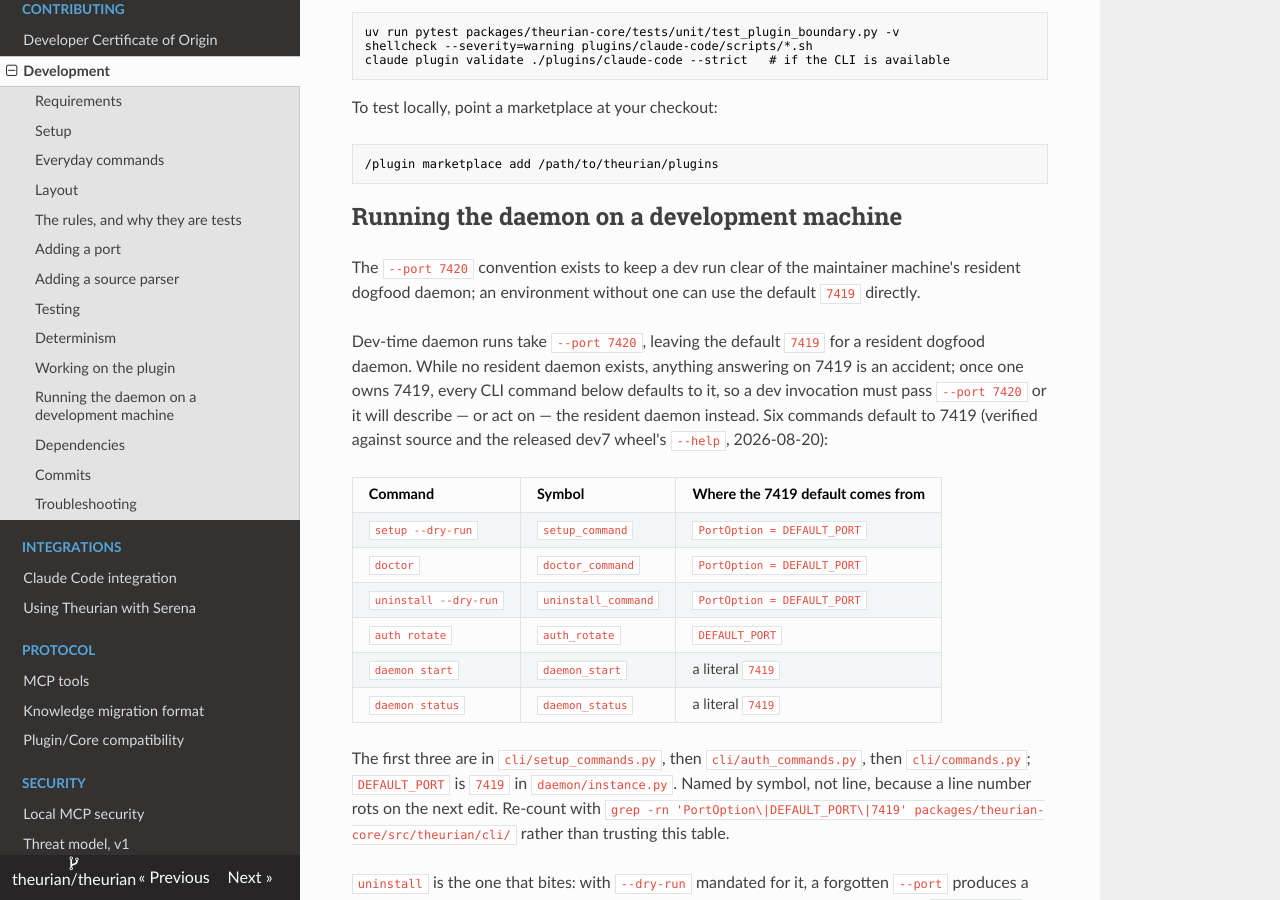
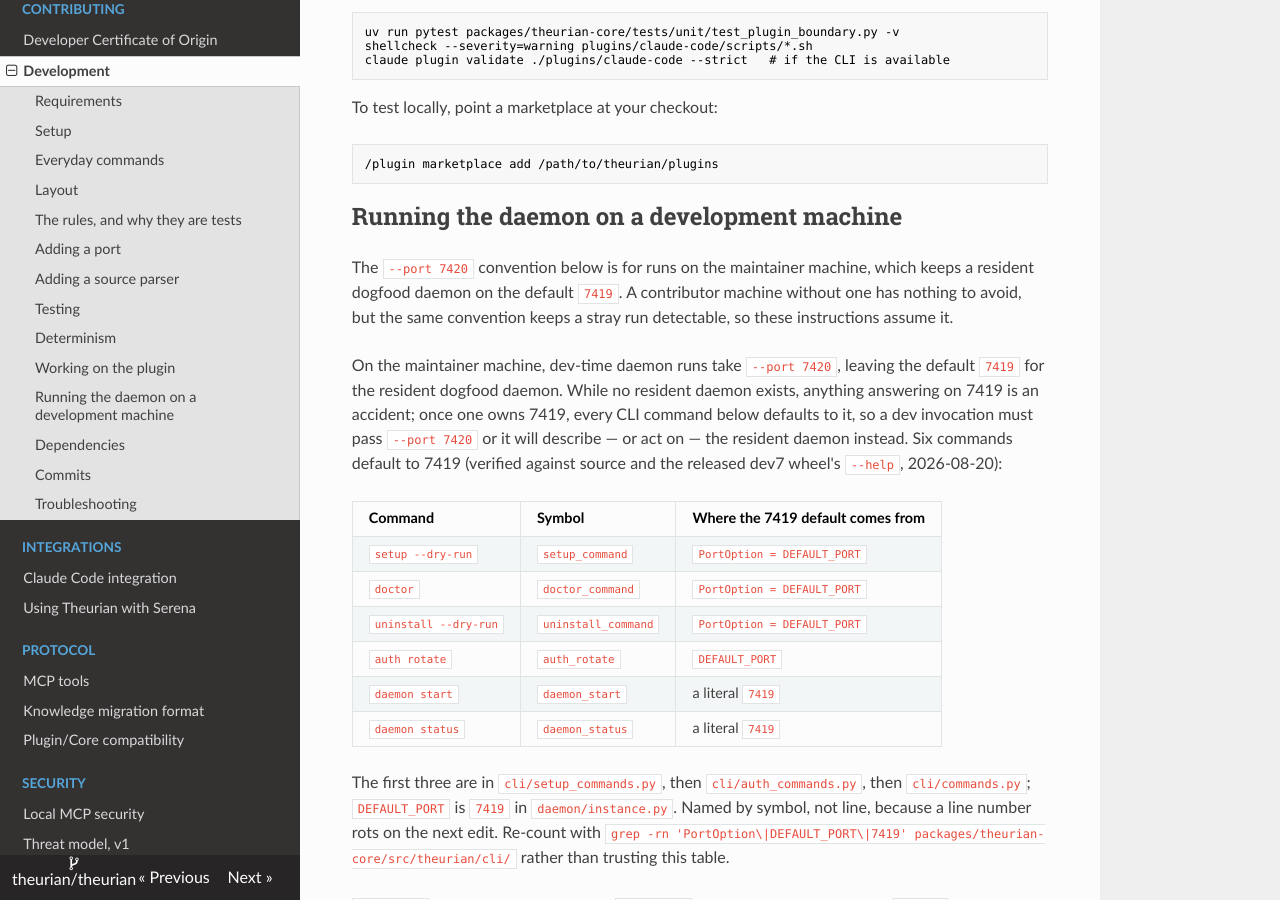
Before and after one commit to theurian/theurian, an MkDocs documentation site: the page built from docs/contributing/development.md, in a window 1280 px wide and 900 px high, scrolled down 3217 px. Built offline with MkDocs 1.6.1, drawn with Linux system fonts in a browser that asks for light colours.

Commit message:
docs: scope the dev-port section to one machine, not two answers
The sentence added to place the reader granted a contributor machine the
default `7419`, which the next paragraph calls an accident — same state,
opposite instructions. Scope the section to the maintainer machine
instead: a contributor machine has nothing to avoid, but keeping the
convention is what makes a stray run detectable, so the instructions
assume it. No sentence in the section now permits a dev run on 7419.

Two smaller ones from the same read. In CLAUDE.md the six commands
needing `--port 7420` read as conditional on a resident daemon existing;
the need is unconditional — without it the "anything on 7419 is the
accident" detection breaks — and the resident daemon only makes the
consequence heavier. And the tests specialist's mutation fence was
narrower than the one in CLAUDE.md: it named the shared-tree case but
not the `git checkout --` cleanup in a tree holding uncommitted work,
which is the path that actually cost an uncommitted fix.

Review-Finding: code-review HIGH — the reader-scoping sentence granted default-port use the next paragraph calls an accident
Signed-off-by: Takehide Uchida <utchy007@gmail.com>

```diff
--- a/docs/contributing/development.md
+++ b/docs/contributing/development.md
@@ -159,16 +159,17 @@
 
 ## Running the daemon on a development machine
 
-The `--port 7420` convention exists to keep a dev run clear of the maintainer
-machine's resident dogfood daemon; an environment without one can use the default
-`7419` directly.
+The `--port 7420` convention below is for runs on the maintainer machine, which
+keeps a resident dogfood daemon on the default `7419`. A contributor machine
+without one has nothing to avoid, but the same convention keeps a stray run
+detectable, so these instructions assume it.
 
-Dev-time daemon runs take `--port 7420`, leaving the default `7419` for a
-resident dogfood daemon. While no resident daemon exists, anything answering on
-7419 is an accident; once one owns 7419, every CLI command below defaults to it,
-so a dev invocation must pass `--port 7420` or it will describe — or act on — the
-resident daemon instead. Six commands default to 7419 (verified against source
-and the released dev7 wheel's `--help`, 2026-08-20):
+On the maintainer machine, dev-time daemon runs take `--port 7420`, leaving the
+default `7419` for the resident dogfood daemon. While no resident daemon exists,
+anything answering on 7419 is an accident; once one owns 7419, every CLI command
+below defaults to it, so a dev invocation must pass `--port 7420` or it will
+describe — or act on — the resident daemon instead. Six commands default to 7419
+(verified against source and the released dev7 wheel's `--help`, 2026-08-20):
 
 | Command | Symbol | Where the 7419 default comes from |
 | :-- | :-- | :-- |
```
Also changed, not shown: .claude/agents/theurian-tests.md (+2 -1 lines), CLAUDE.md (+6 -5 lines).
